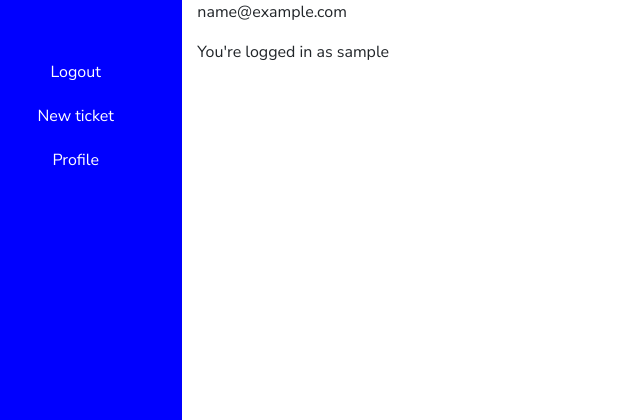
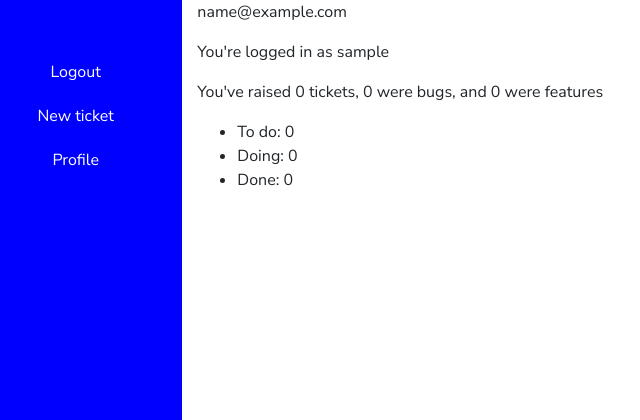
Before and after one commit to r-andy79/issue-tracker-app, a Django app: page /accounts/profile/ in a window 1280 px wide. Shown: the top 420 px of the page, without its empty margins (31-671 px from the left). Run offline with Django 3.2, Linux system fonts and the light colour scheme; the visitor is signed in with stand-in values (Sample User, id 1); data comes from the database, SQL or seed files in the repository; data that the repository does not hold is empty; some libraries are stand-ins or nearby versions.

Commit message:
Additional variables added to be displayed in the profile template

```diff
--- a/issue_tracker_app/templates/issue_tracker_app/base.html
+++ b/issue_tracker_app/templates/issue_tracker_app/base.html
@@ -6,8 +6,7 @@
   <meta charset="UTF-8">
   <meta name="viewport" content="width=device-width, initial-scale=1.0">
   <meta http-equiv="X-UA-Compatible" content="ie=edge">
-  <link rel="stylesheet" href="https://stackpath.bootstrapcdn.com/bootstrap/4.4.1/css/bootstrap.min.css"
-    integrity="sha384-Vkoo8x4CGsO3+Hhxv8T/Q5PaXtkKtu6ug5TOeNV6gBiFeWPGFN9MuhOf23Q9Ifjh" crossorigin="anonymous">
+  <link rel="stylesheet" href="https://stackpath.bootstrapcdn.com/bootstrap/4.3.1/css/bootstrap.min.css" integrity="sha384-ggOyR0iXCbMQv3Xipma34MD+dH/1fQ784/j6cY/iJTQUOhcWr7x9JvoRxT2MZw1T" crossorigin="anonymous">
   <link href="https://fonts.googleapis.com/css?family=Nunito+Sans:300,400,700&display=swap" rel="stylesheet">
   <link rel="stylesheet" href="{% static 'css/base.css' %}">
   <title>{% block page_title%}{% endblock %}</title>
@@ -36,7 +35,6 @@
       </div>
       {% endif %}
       <div class="col-10">
-        <!--Tickets-->
         {% block content %}
         {% endblock %}
       </div>
--- a/issue_tracker_app/templates/issue_tracker_app/profile.html
+++ b/issue_tracker_app/templates/issue_tracker_app/profile.html
@@ -6,6 +6,12 @@
 {% block content %}
 <p>{{ profile.email }}</p>
 <p>You're logged in as {{ profile.username }}</p>
+<p>You've raised {{ tickets_count }} tickets, {{ bugs_count }} were bugs, and {{ features_count }} were features</p>
+<ul>
+  <li>To do: {{ to_do_count }}</li>
+  <li>Doing: {{ doing_count }}</li>
+  <li>Done: {{ done_count }}</li>
+</ul>
 {% for ticket in tickets %}
     <p>{{ ticket.title }}</p>
     <p>{{ ticket.text }}</p>
--- a/issue_tracker_app/views.py
+++ b/issue_tracker_app/views.py
@@ -12,7 +12,6 @@ def ticket_list(request):
     Create a view that will return a list of Tickets
     """
     tickets = Ticket.objects.filter(published_date__lte=timezone.now()).order_by('published_date')
-    print(tickets)
     return render(request, 'issue_tracker_app/ticket_list.html', {'tickets': tickets})
 
 
@@ -93,10 +92,25 @@ def user_profile(request):
     """The user's profile"""
     user = User.objects.get(email=request.user.email)
     username = User.objects.get(username=request.user.username)
-    print(username)
     tickets = Ticket.objects.filter(author=username)
-    print(tickets)
-    return render(request, 'issue_tracker_app/profile.html', {'profile': user, 'tickets': tickets})
+    tickets_count = Ticket.objects.filter(author=username).count()
+    bugs_count = Ticket.objects.filter(author=username, ticket_type='B').count()
+    features_count = Ticket.objects.filter(author=username, ticket_type='F').count()
+    to_do_count = Ticket.objects.filter(author=username, ticket_status ='T').count()
+    print(to_do_count)
+    doing_count = Ticket.objects.filter(author=username, ticket_status ='D').count()
+    print(doing_count)
+    done_count = Ticket.objects.filter(author=username, ticket_status ='C').count()
+    print(done_count)
+    return render(request, 'issue_tracker_app/profile.html', {'profile': user,
+                                                              'tickets': tickets,
+                                                              'tickets_count': tickets_count,
+                                                              'bugs_count': bugs_count,
+                                                              'features_count': features_count,
+                                                              'to_do_count': to_do_count,
+                                                              'doing_count': doing_count,
+                                                              'done_count': done_count
+                                                              })
 
 
 @login_required(login_url='/accounts/login')
```
Lines whose indentation alone changed are shown as unchanged.
